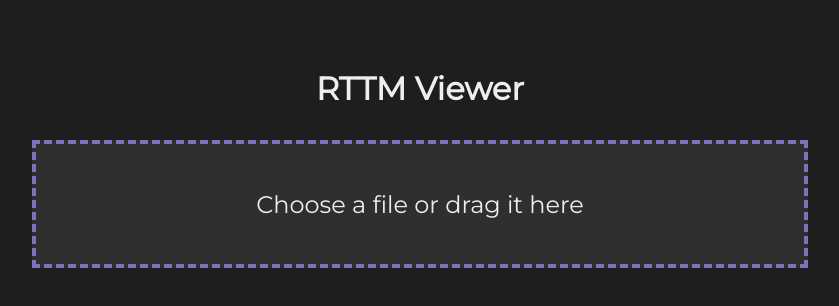
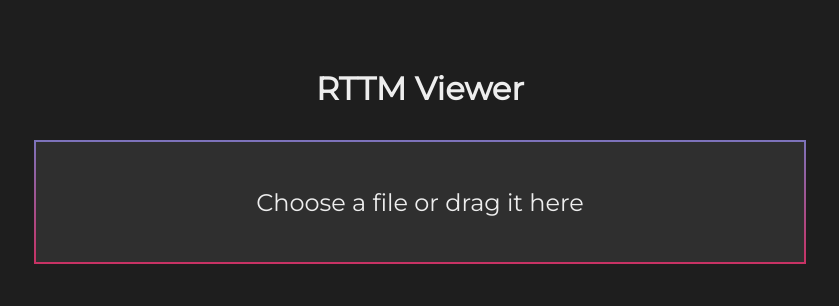
Before and after one commit to finn-i/rttm-viewer, a React (Create React App) app: page / in a window 1280 px wide. Shown: the top 306 px of the page, without its empty margins (220-1059 px from the left). Built offline with nearby package versions, Linux system fonts and the light colour scheme.

Commit message:
basic visual improvements

```diff
--- a/src/App.js
+++ b/src/App.js
@@ -10,7 +10,7 @@ const App = () => {
 		<>
 			<h1>RTTM Viewer</h1>
 			{ files ? <div id="viewer-container"> <Viewer files={ files } /> </div> : null }
-			<DropArea files = { files } setFiles={ setFiles } />
+			<DropArea files={ files } setFiles={ setFiles } />
 		</>
 	);
 }
--- a/src/components/Viewer.js
+++ b/src/components/Viewer.js
@@ -17,9 +17,10 @@ const Viewer = ({ files }) => {
   }
 
   const addGraphData = (item) => {
+    console.log("addGraphData:")
     let newGraphData = [...graphData, item];
-
-    if (!newGraphData[0] || !newGraphData[0].labels) {
+    if (!newGraphData[0].labels) {
+      console.log("shifting")
       newGraphData.shift(); // remove initial placeholder data
     }
     setGraphData(newGraphData);
@@ -56,7 +57,7 @@ const Viewer = ({ files }) => {
     },
     elements: {
       bar: {
-        borderSkipped: false // Apply setting to all bar datasets
+        borderSkipped: false // apply setting to all bar datasets
       }
     }
   };
@@ -77,7 +78,7 @@ const Viewer = ({ files }) => {
               end: parseFloat(line[3]) + parseFloat(line[4])
             });
           }
-          const labels = [... new Set(out.map(x => x.speaker))];
+          const labels = [...new Set(out.map(x => x.speaker))];
           const outobj = {
             labels: [filename],
             datasets: out.map(elem =>
@@ -89,7 +90,7 @@ const Viewer = ({ files }) => {
                 borderWidth: 1,
                 borderColor: "#999",
                 hoverBorderColor: "#eee",
-                hoverBorderWidth: 2
+                hoverBorderWidth: 2,
               })
             )
           }
--- a/src/css/index.css
+++ b/src/css/index.css
@@ -5,6 +5,10 @@ body {
   -moz-osx-font-smoothing: grayscale;
   background-color: rgba(30, 30, 30);
   padding: 3rem;
+  color: #eee;
+}
+
+a {
   color: #eee;
 }
 
@@ -41,7 +45,9 @@ h1 {
 }
 
 #drop-area {
-  border: 4px dashed rgb(125, 115, 187);
+  border-image: linear-gradient(rgb(125, 115, 187), rgba(200, 50, 100)) 1;
+  border-width: 2px;
+  border-style: solid;
   background-color: rgba(255, 255, 255, 0.075);
   width: 60vw;
   height: 15vh;
```
